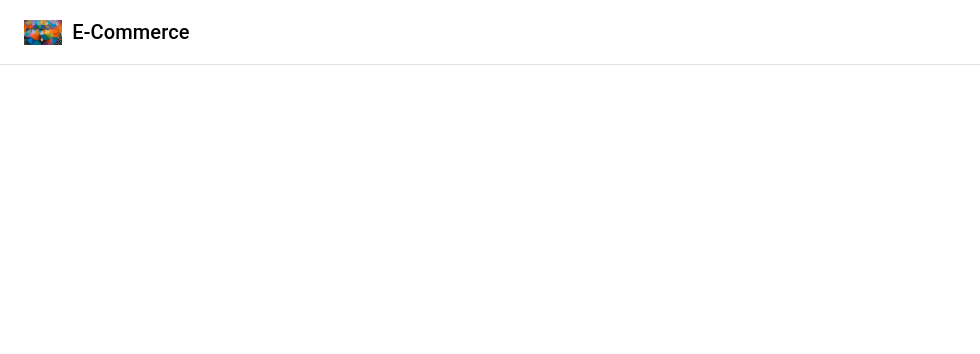
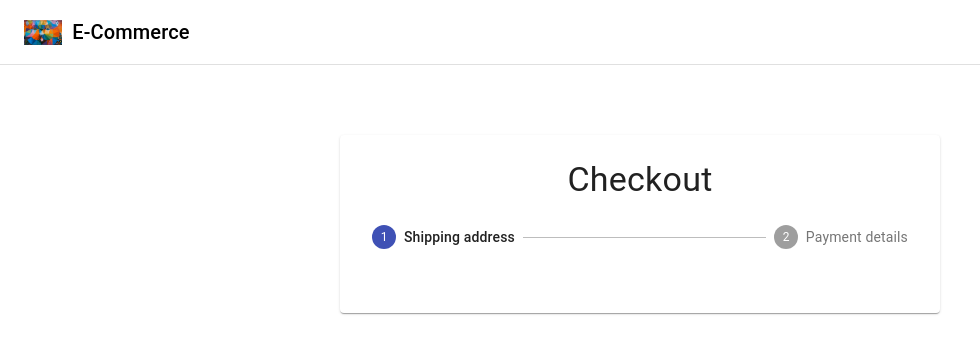
Before and after one commit to Priya2123/E-Commerce, a React (Create React App) app: page /checkout in a window 1280 px wide. Shown: the top 354 px of the page, without its empty margins (0-980 px from the left). Built offline with nearby package versions, Linux system fonts and the light colour scheme; no server answers.

Commit message:
checkout layout WIP

```diff
--- a/src/App.js
+++ b/src/App.js
@@ -1,6 +1,6 @@
 import React, { useState, useEffect } from 'react'
 import { commerce } from './lib/commerce'
-import { Products, Navbar, Cart } from './components' //for this - default export in index.js in components
+import { Products, Navbar, Cart,  Checkout } from './components' //for this - default export in index.js in components
 import { BrowserRouter as Router, Switch, Route } from 'react-router-dom'
 
 const App = () => {
@@ -65,6 +65,9 @@ const App = () => {
               handleEmptyCart={handleEmptyCart}
             />
           </Route>
+          <Route exact path="/checkout">
+            <Checkout />
+          </Route>
         </Switch>
       </div>
     </Router>
--- a/src/components/cart/Cart.jsx
+++ b/src/components/cart/Cart.jsx
@@ -65,6 +65,8 @@ const Cart = ({
               type="button"
               variant="contained"
               color="primary"
+              component={Link}
+              to="/checkout"
             >
               Checkout
             </Button>
--- /dev/null
+++ b/src/components/checkoutForm/checkout/Checkout.jsx
@@ -0,0 +1,30 @@
+import React, {useState} from 'react'
+import {Paper, Stepper, Step, StepLabel, Divider, CircularProgress, Button, Typography} from '@material-ui/core'
+import useStyles from './styles'
+
+const steps = ["Shipping address", "Payment details"]
+
+const Checkout = () => {
+    const classes = useStyles();
+    const [activeStep, setActiveStep] = useState(0)
+
+    return (
+        <>
+            <div className={classes.toolbar} />
+            <main className={classes.layout}>
+                <Paper className={classes.paper}>
+                    <Typography variant="h4" align="center">Checkout</Typography>
+                    <Stepper activeStep={activeStep} className={classes.stepper}>
+                        {steps.map((step) => (
+                            <Step key={step}>
+                                <StepLabel>{step}</StepLabel>
+                            </Step>
+                        ))}
+                    </Stepper>
+                </Paper>
+            </main>
+        </>
+    )
+}
+
+export default Checkout
--- /dev/null
+++ b/src/components/checkoutForm/checkout/styles.js
@@ -0,0 +1,52 @@
+import { makeStyles } from '@material-ui/core/styles';
+
+export default makeStyles((theme) => ({
+  appBar: {
+    position: 'relative',
+  },
+  toolbar: theme.mixins.toolbar,
+  layout: {
+    marginTop: '5%',
+    width: 'auto',
+    marginLeft: theme.spacing(2),
+    marginRight: theme.spacing(2),
+    [theme.breakpoints.up(600 + theme.spacing(2) * 2)]: {
+      width: 600,
+      marginLeft: 'auto',
+      marginRight: 'auto',
+    },
+  },
+  paper: {
+    marginTop: theme.spacing(3),
+    marginBottom: theme.spacing(3),
+    padding: theme.spacing(2),
+    [theme.breakpoints.down('xs')]: {
+      width: '100%',
+      marginTop: 60,
+    },
+    [theme.breakpoints.up(600 + theme.spacing(3) * 2)]: {
+      marginTop: theme.spacing(6),
+      marginBottom: theme.spacing(6),
+      padding: theme.spacing(3),
+    },
+  },
+  stepper: {
+    padding: theme.spacing(3, 0, 5),
+  },
+  buttons: {
+    display: 'flex',
+    justifyContent: 'flex-end',
+  },
+  button: {
+    marginTop: theme.spacing(3),
+    marginLeft: theme.spacing(1),
+  },
+  divider: {
+    margin: '20px 0',
+  },
+  spinner: {
+    display: 'flex',
+    justifyContent: 'center',
+    alignItems: 'center',
+  },
+}));
--- a/src/components/index.js
+++ b/src/components/index.js
@@ -1,3 +1,4 @@
 export {default as Navbar} from './navbar/Navbar';
 export {default as Products} from './products/Products';
 export {default as Cart} from './cart/Cart';
+export {default as Checkout} from './checkoutForm/checkout/Checkout';
```
Also changed, not shown: src/components/cart/cartitem/CardItem.jsx (+44 -10 lines).
